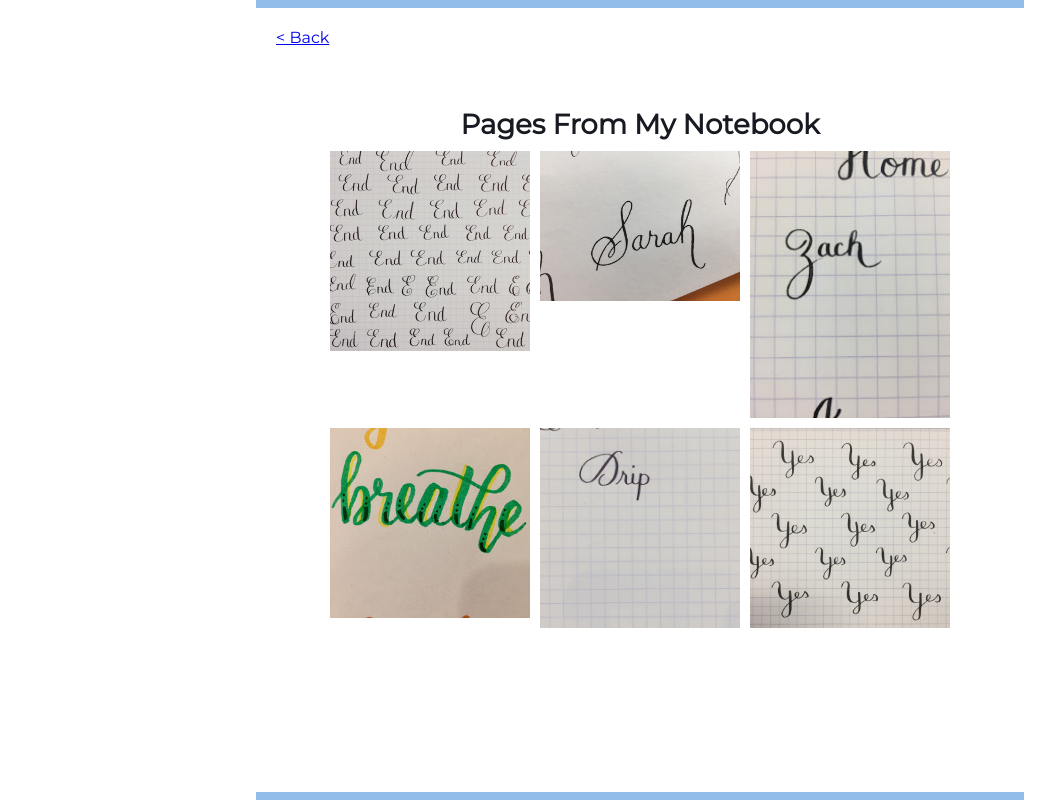
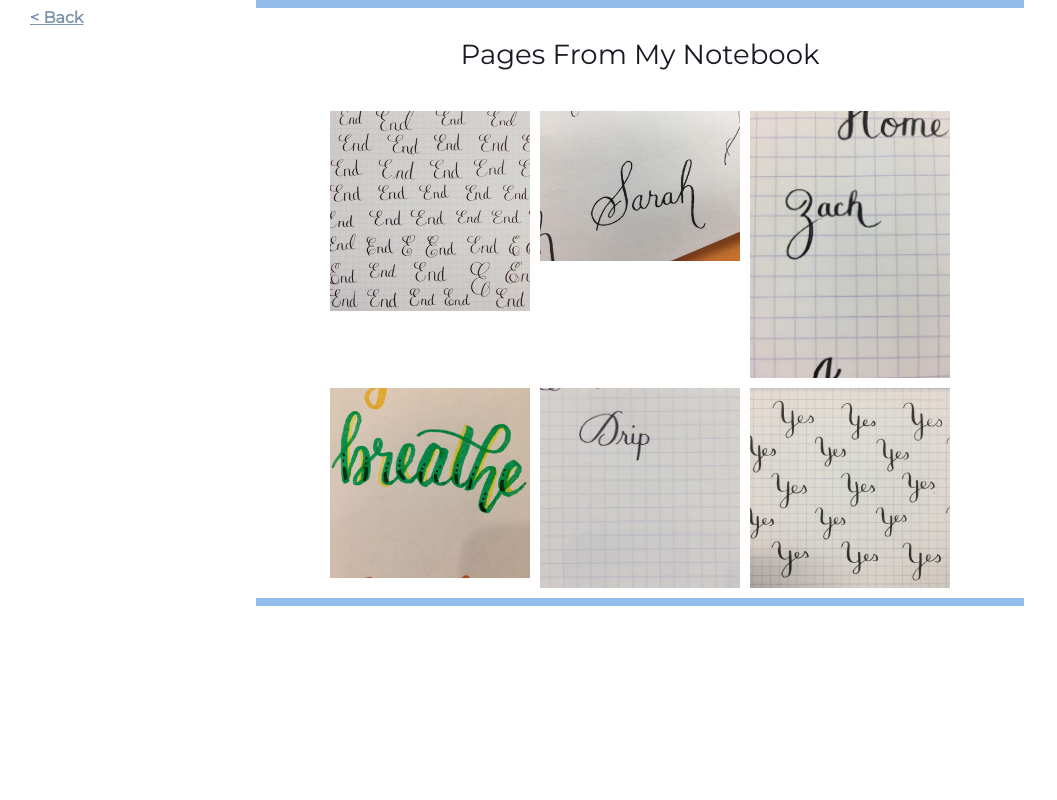
Before and after one commit to gingersnapp/me, a plain HTML site: page calligraphy.html in a window 1280 px wide. Shown: the whole page, without its empty margins (0-1057 px from the left). Drawn offline with Linux system fonts and the light colour scheme.

```diff
--- a/calligraphy.html
+++ b/calligraphy.html
@@ -17,11 +17,13 @@
 body {
   font-family: "Montserrat", "Helvetica Neue", "Helvetica", sans-serif;
   color: #171A21;
+}
+header {
   border-top: 8px solid #92BCEA;
-  border-bottom: 8px solid #92BCEA;
-  margin:0 auto;
   width: 60%;
+  margin: 0 auto;
 }
+
 
 .gallery {
   width: 640px;
@@ -62,27 +64,50 @@
 }
 
 section {
-  margin: 40px 0;
+  text-align: center;
   font-size: 1.15em;
   font-family: "Montserrat", "Helvetica Neue", "Helvetica", sans-serif;
-  text-align: center;
+  border-bottom: 8px solid #92BCEA;
+  width: 60%;
+  margin-right: auto;
+  margin-left: auto;
 }
 
-header{
-padding:20px;
+h1{
+  margin: 0 0 0 30;
+  font-size: 1em;
+
 }
+
+h2{
+  margin: 10 0 30 0;
+  font-weight: 300;
+}
+
+a{
+
+      color:#7A93AC;
+      padding-top:10px;
+      padding-bottom:10px;
+    }
+
+    a:hover{
+      text-decoration:none;
+
 </style>
 
 
 </head>
 <body>
-
-<header >
-  <a href="index.html"> < Back </a>
+<header>
 </header>
 
+<h1 >
+  <a href="index.html"> < Back </a>
+</h1>
+
 <section alt="gallery" roles="article">
-<h1>Pages From My Notebook</h1>
+<h2>Pages From My Notebook</h2>
 
 <div class="gallery cf">
   <div>
```
Also changed, not shown: index.html (+11 -1 lines).
